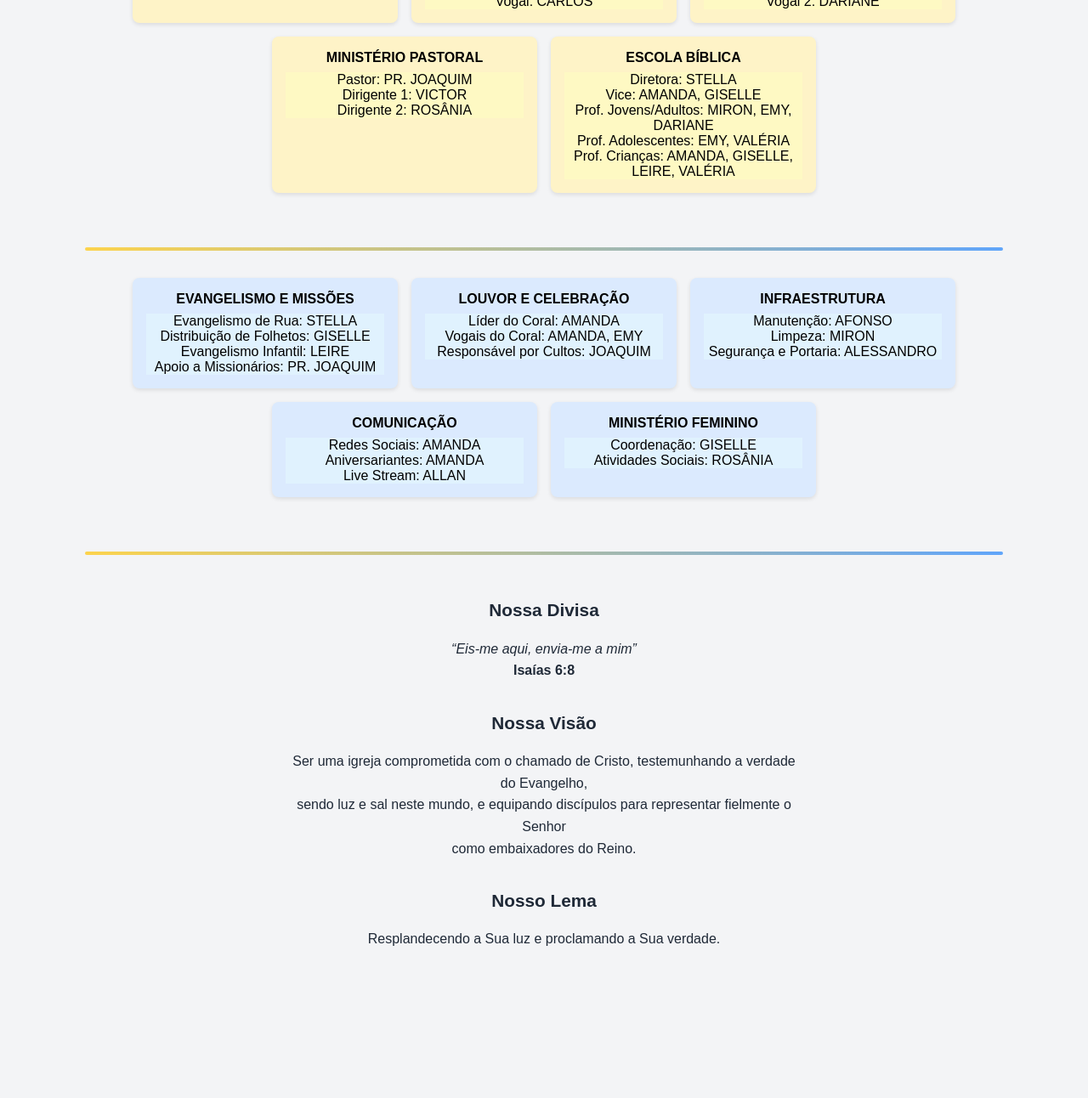
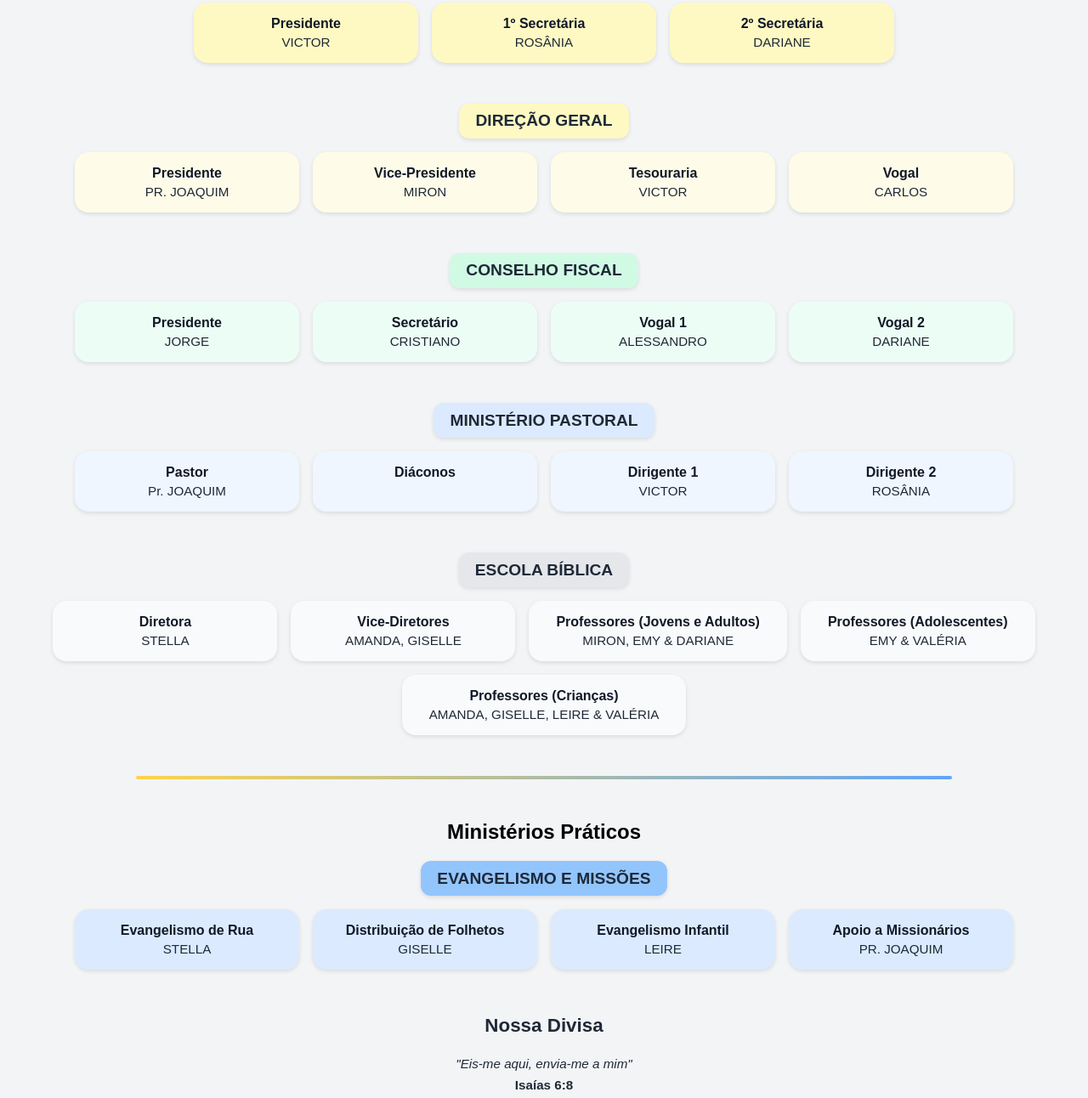
Before and after one commit to joaquimtsneto/organograma-iebe, a plain HTML site: page index.html in a window 1280 px wide. Shown: the part 233-1525 px from the top of the page at 85% size. Before the commit the page ends 1423 px from the top, so only its background shows below. Drawn offline with Linux system fonts and the light colour scheme.

Commit message:
Nova Versão Claude

```diff
--- a/index.html
+++ b/index.html
@@ -1,4 +1,3 @@
-
 <!DOCTYPE html>
 <html lang="pt">
 <head>
@@ -6,105 +5,161 @@
   <meta name="viewport" content="width=device-width, initial-scale=1.0"/>
   <title>Organograma IEBE 2025–2026</title>
   <style>
-    body { background-color: #f3f4f6; font-family: sans-serif; padding: 2rem; text-align: center; }
-    h1 { font-size: 2rem; margin-bottom: 2rem; font-weight: bold; }
-    .grid { display: flex; flex-wrap: wrap; justify-content: center; gap: 1rem; margin-top: 2rem; }
-    .box { border-radius: 0.5rem; padding: 1rem; background-color: #fff; box-shadow: 0 2px 5px rgba(0,0,0,0.1); width: 280px; }
-    .admin { background-color: #fef3c7; }
-    .admin-sub { background-color: #fef9c3; }
-    .pratico { background-color: #dbeafe; }
-    .pratico-sub { background-color: #e0f2fe; }
-    .titulo { font-weight: bold; margin-bottom: 0.5rem; }
-    .divider { margin: 4rem auto 2rem auto; width: 90%; height: 4px; background: linear-gradient(to right, #FCD34D, #60A5FA); border-radius: 2px; }
-    .identidade { font-size: 1rem; color: #1f2937; line-height: 1.6; max-width: 600px; margin: 3rem auto 0 auto; }
-    .identidade h2 { font-size: 1.3rem; margin-bottom: 0.4rem; font-weight: bold; }
-    .identidade p { margin-bottom: 2rem; }
+    body {
+      background-color: #f3f4f6;
+      font-family: sans-serif;
+      padding: 2rem;
+      text-align: center;
+    }
+    h1 {
+      font-size: 2rem;
+      margin-bottom: 2rem;
+    }
+    .grupo {
+      margin-bottom: 3rem;
+    }
+    .caixa-grupo {
+      font-size: 1.2rem;
+      font-weight: bold;
+      color: #1f2937;
+      padding: 0.6rem 1.2rem;
+      border-radius: 0.75rem;
+      margin-bottom: 1rem;
+      display: inline-block;
+      box-shadow: 0 2px 5px rgba(0,0,0,0.1);
+    }
+    .subgrid {
+      display: flex;
+      justify-content: center;
+      gap: 1rem;
+      flex-wrap: wrap;
+    }
+    .subbox {
+      border-radius: 1rem;
+      padding: 1rem 2rem;
+      box-shadow: 0 2px 5px rgba(0,0,0,0.1);
+      min-width: 200px;
+    }
+    .cargo {
+      font-weight: bold;
+      font-size: 1rem;
+      color: #111827;
+    }
+    .nome {
+      margin-top: 0.25rem;
+      font-size: 0.95rem;
+      color: #1f2937;
+    }
+    .divider {
+      margin: 3rem auto;
+      width: 80%;
+      height: 4px;
+      background: linear-gradient(to right, #FCD34D, #60A5FA);
+      border-radius: 2px;
+    }
+    .identidade {
+      margin-top: 2rem;
+      font-size: 0.95rem;
+      color: #1f2937;
+      line-height: 1.6;
+      max-width: 600px;
+      margin-left: auto;
+      margin-right: auto;
+    }
+    .identidade h2 {
+      font-size: 1.4rem;
+      margin-bottom: 0.75rem;
+      font-weight: bold;
+      color: #1f2937;
+      margin-top: 2rem;
+    }
+    .identidade p {
+      margin-bottom: 1.5rem;
+    }
+    .espaco {
+      margin-bottom: 1.75rem;
+    }
   </style>
 </head>
 <body>
   <h1>Organograma Geral – IEBE 2025–2026</h1>
 
-  <div class="grid">
-    <div class="box admin"><div class="titulo">ASSEMBLEIA GERAL</div>
-      <div class="admin-sub">Presidente: VICTOR</div>
-      <div class="admin-sub">1ª Secretária: ROSÂNIA</div>
-      <div class="admin-sub">2ª Secretária: DARIANE</div>
+  <h2>Ministérios Administrativos</h2>
+
+  <!-- Inserir manualmente os blocos administrativos gerados -->
+  <div class="grupo">
+    <div class="caixa-grupo" style="background-color:#FCD34D">ASSEMBLEIA GERAL</div>
+    <div class="subgrid">
+      <div class="subbox" style="background-color:#FEF9C3"><div class="cargo">Presidente</div><div class="nome">VICTOR</div></div>
+      <div class="subbox" style="background-color:#FEF9C3"><div class="cargo">1º Secretária</div><div class="nome">ROSÂNIA</div></div>
+      <div class="subbox" style="background-color:#FEF9C3"><div class="cargo">2º Secretária</div><div class="nome">DARIANE</div></div>
     </div>
-
-    <div class="box admin"><div class="titulo">DIREÇÃO GERAL</div>
-      <div class="admin-sub">Presidente: PR. JOAQUIM</div>
-      <div class="admin-sub">Vice: MIRON</div>
-      <div class="admin-sub">Tesoureiro: VICTOR</div>
-      <div class="admin-sub">Vogal: CARLOS</div>
+  </div>
+  <div class="grupo">
+    <div class="caixa-grupo" style="background-color:#FEF9C3">DIREÇÃO GERAL</div>
+    <div class="subgrid">
+      <div class="subbox" style="background-color:#FEFCE8"><div class="cargo">Presidente</div><div class="nome">PR. JOAQUIM</div></div>
+      <div class="subbox" style="background-color:#FEFCE8"><div class="cargo">Vice-Presidente</div><div class="nome">MIRON</div></div>
+      <div class="subbox" style="background-color:#FEFCE8"><div class="cargo">Tesouraria</div><div class="nome">VICTOR</div></div>
+      <div class="subbox" style="background-color:#FEFCE8"><div class="cargo">Vogal</div><div class="nome">CARLOS</div></div>
     </div>
-
-    <div class="box admin"><div class="titulo">CONSELHO FISCAL</div>
-      <div class="admin-sub">Presidente: JORGE</div>
-      <div class="admin-sub">Secretário: CRISTIANO</div>
-      <div class="admin-sub">Vogal 1: ALESSANDRO</div>
-      <div class="admin-sub">Vogal 2: DARIANE</div>
+  </div>
+  <div class="grupo">
+    <div class="caixa-grupo" style="background-color:#D1FAE5">CONSELHO FISCAL</div>
+    <div class="subgrid">
+      <div class="subbox" style="background-color:#ECFDF5"><div class="cargo">Presidente</div><div class="nome">JORGE</div></div>
+      <div class="subbox" style="background-color:#ECFDF5"><div class="cargo">Secretário</div><div class="nome">CRISTIANO</div></div>
+      <div class="subbox" style="background-color:#ECFDF5"><div class="cargo">Vogal 1</div><div class="nome">ALESSANDRO</div></div>
+      <div class="subbox" style="background-color:#ECFDF5"><div class="cargo">Vogal 2</div><div class="nome">DARIANE</div></div>
     </div>
-
-    <div class="box admin"><div class="titulo">MINISTÉRIO PASTORAL</div>
-      <div class="admin-sub">Pastor: PR. JOAQUIM</div>
-      <div class="admin-sub">Dirigente 1: VICTOR</div>
-      <div class="admin-sub">Dirigente 2: ROSÂNIA</div>
+  </div>
+  <div class="grupo">
+    <div class="caixa-grupo" style="background-color:#DBEAFE">MINISTÉRIO PASTORAL</div>
+    <div class="subgrid">
+      <div class="subbox" style="background-color:#EFF6FF"><div class="cargo">Pastor</div><div class="nome">Pr. JOAQUIM</div></div>
+      <div class="subbox" style="background-color:#EFF6FF"><div class="cargo">Diáconos</div><div class="nome"></div></div>
+      <div class="subbox" style="background-color:#EFF6FF"><div class="cargo">Dirigente 1</div><div class="nome">VICTOR</div></div>
+      <div class="subbox" style="background-color:#EFF6FF"><div class="cargo">Dirigente 2</div><div class="nome">ROSÂNIA</div></div>
     </div>
-
-    <div class="box admin"><div class="titulo">ESCOLA BÍBLICA</div>
-      <div class="admin-sub">Diretora: STELLA</div>
-      <div class="admin-sub">Vice: AMANDA, GISELLE</div>
-      <div class="admin-sub">Prof. Jovens/Adultos: MIRON, EMY, DARIANE</div>
-      <div class="admin-sub">Prof. Adolescentes: EMY, VALÉRIA</div>
-      <div class="admin-sub">Prof. Crianças: AMANDA, GISELLE, LEIRE, VALÉRIA</div>
+  </div>
+  <div class="grupo">
+    <div class="caixa-grupo" style="background-color:#E5E7EB">ESCOLA BÍBLICA</div>
+    <div class="subgrid">
+      <div class="subbox" style="background-color:#F9FAFB"><div class="cargo">Diretora</div><div class="nome">STELLA</div></div>
+      <div class="subbox" style="background-color:#F9FAFB"><div class="cargo">Vice-Diretores</div><div class="nome">AMANDA, GISELLE</div></div>
+      <div class="subbox" style="background-color:#F9FAFB"><div class="cargo">Professores (Jovens e Adultos)</div><div class="nome">MIRON, EMY & DARIANE</div></div>
+      <div class="subbox" style="background-color:#F9FAFB"><div class="cargo">Professores (Adolescentes)</div><div class="nome">EMY & VALÉRIA</div></div>
+      <div class="subbox" style="background-color:#F9FAFB"><div class="cargo">Professores (Crianças)</div><div class="nome">AMANDA, GISELLE, LEIRE & VALÉRIA</div></div>
     </div>
   </div>
 
   <div class="divider"></div>
 
-  <div class="grid">
-    <div class="box pratico"><div class="titulo">EVANGELISMO E MISSÕES</div>
-      <div class="pratico-sub">Evangelismo de Rua: STELLA</div>
-      <div class="pratico-sub">Distribuição de Folhetos: GISELLE</div>
-      <div class="pratico-sub">Evangelismo Infantil: LEIRE</div>
-      <div class="pratico-sub">Apoio a Missionários: PR. JOAQUIM</div>
-    </div>
+  <h2>Ministérios Práticos</h2>
 
-    <div class="box pratico"><div class="titulo">LOUVOR E CELEBRAÇÃO</div>
-      <div class="pratico-sub">Líder do Coral: AMANDA</div>
-      <div class="pratico-sub">Vogais do Coral: AMANDA, EMY</div>
-      <div class="pratico-sub">Responsável por Cultos: JOAQUIM</div>
-    </div>
-
-    <div class="box pratico"><div class="titulo">INFRAESTRUTURA</div>
-      <div class="pratico-sub">Manutenção: AFONSO</div>
-      <div class="pratico-sub">Limpeza: MIRON</div>
-      <div class="pratico-sub">Segurança e Portaria: ALESSANDRO</div>
-    </div>
-
-    <div class="box pratico"><div class="titulo">COMUNICAÇÃO</div>
-      <div class="pratico-sub">Redes Sociais: AMANDA</div>
-      <div class="pratico-sub">Aniversariantes: AMANDA</div>
-      <div class="pratico-sub">Live Stream: ALLAN</div>
-    </div>
-
-    <div class="box pratico"><div class="titulo">MINISTÉRIO FEMININO</div>
-      <div class="pratico-sub">Coordenação: GISELLE</div>
-      <div class="pratico-sub">Atividades Sociais: ROSÂNIA</div>
+  <!-- Blocos dos ministérios práticos -->
+  <div class="grupo">
+    <div class="caixa-grupo" style="background-color:#93C5FD">EVANGELISMO E MISSÕES</div>
+    <div class="subgrid">
+      <div class="subbox" style="background-color:#DBEAFE"><div class="cargo">Evangelismo de Rua</div><div class="nome">STELLA</div></div>
+      <div class="subbox" style="background-color:#DBEAFE"><div class="cargo">Distribuição de Folhetos</div><div class="nome">GISELLE</div></div>
+      <div class="subbox" style="background-color:#DBEAFE"><div class="cargo">Evangelismo Infantil</div><div class="nome">LEIRE</div></div>
+      <div class="subbox" style="background-color:#DBEAFE"><div class="cargo">Apoio a Missionários</div><div class="nome">PR. JOAQUIM</div></div>
     </div>
   </div>
 
-  <div class="divider"></div>
-
   <div class="identidade">
     <h2>Nossa Divisa</h2>
-    <p><em>“Eis-me aqui, envia-me a mim”</em><br><strong>Isaías 6:8</strong></p>
+    <p><em>"Eis-me aqui, envia-me a mim"</em><br><strong>Isaías 6:8</strong></p>
+    <div class="espaco"></div>
+
     <h2>Nossa Visão</h2>
-    <p>Ser uma igreja comprometida com o chamado de Cristo, testemunhando a verdade do Evangelho,<br>
-    sendo luz e sal neste mundo, e equipando discípulos para representar fielmente o Senhor<br>
-    como embaixadores do Reino.</p>
+    <p>Ser uma igreja comprometida com o chamado de Cristo, testemunhando a verdade do Evangelho, sendo luz e sal neste mundo, e equipando discípulos para representar fielmente o Senhor como embaixadores do Reino.</p>
+    <div class="espaco"></div>
+
     <h2>Nosso Lema</h2>
     <p>Resplandecendo a Sua luz e proclamando a Sua verdade.</p>
   </div>
+
 </body>
 </html>
```
